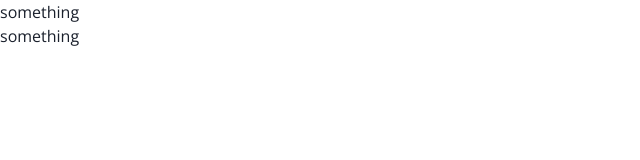
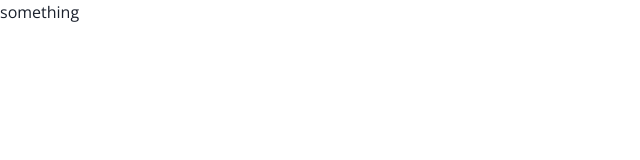
Before and after one commit to jorgeyza/awesomeLinks, a Next.js app: page / in a window 1280 px wide. Shown: the top 160 px of the page, without its empty margins (0-640 px from the left). Built offline with nearby package versions, Linux system fonts and the light colour scheme.

Commit message:
Update Home page

```diff
--- a/pages/index.tsx
+++ b/pages/index.tsx
@@ -1,10 +1,12 @@
+import Layout from 'components/Layout';
 import type { NextPage } from 'next';
 import Head from 'next/head';
 import Image from 'next/image';
 
 const Home: NextPage = () => {
   const lle = '';
-  return <div>something</div>;
+
+  return <div />;
 };
 
 export default Home;
```
